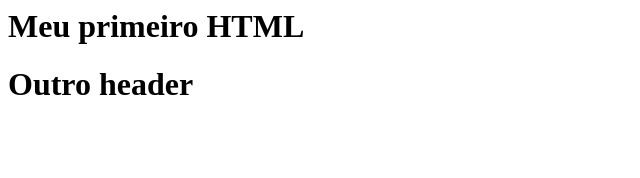
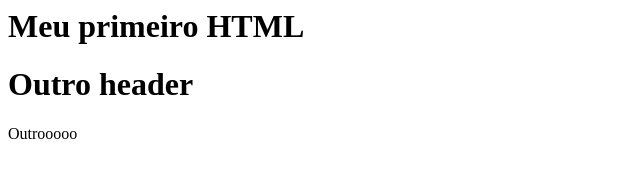
Before and after one commit to EduardoConradoNascimento/gama-no-github, a plain HTML site: page index.html in a window 1280 px wide. Shown: the full height of the page, 0-640 px from the left. Drawn offline with Linux system fonts and the light colour scheme.

Commit message:
Update index.html

```diff
--- a/index.html
+++ b/index.html
@@ -2,5 +2,6 @@
     <body>
         <h1> Meu primeiro HTML</h1>
 	<h1> Outro header</h1>
+	<p> Outrooooo</p>
     </body>
 </html>
```
